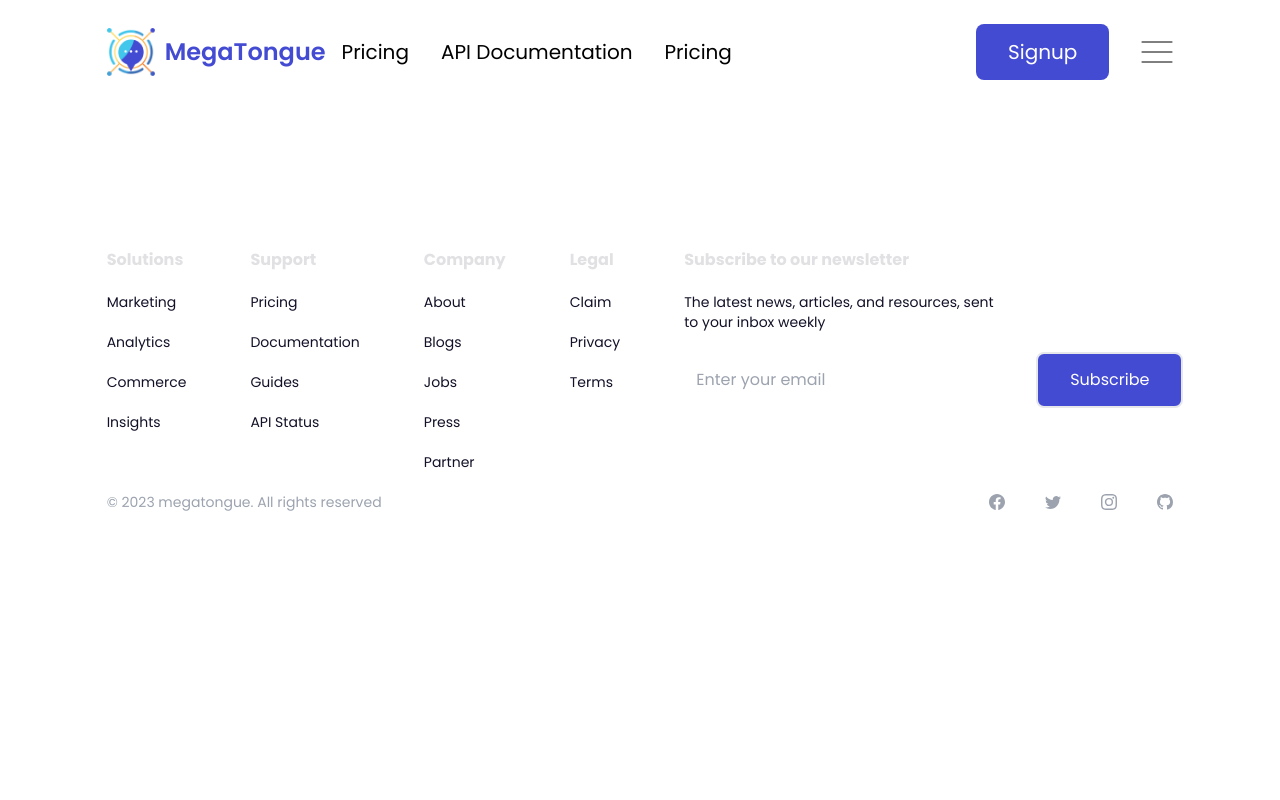
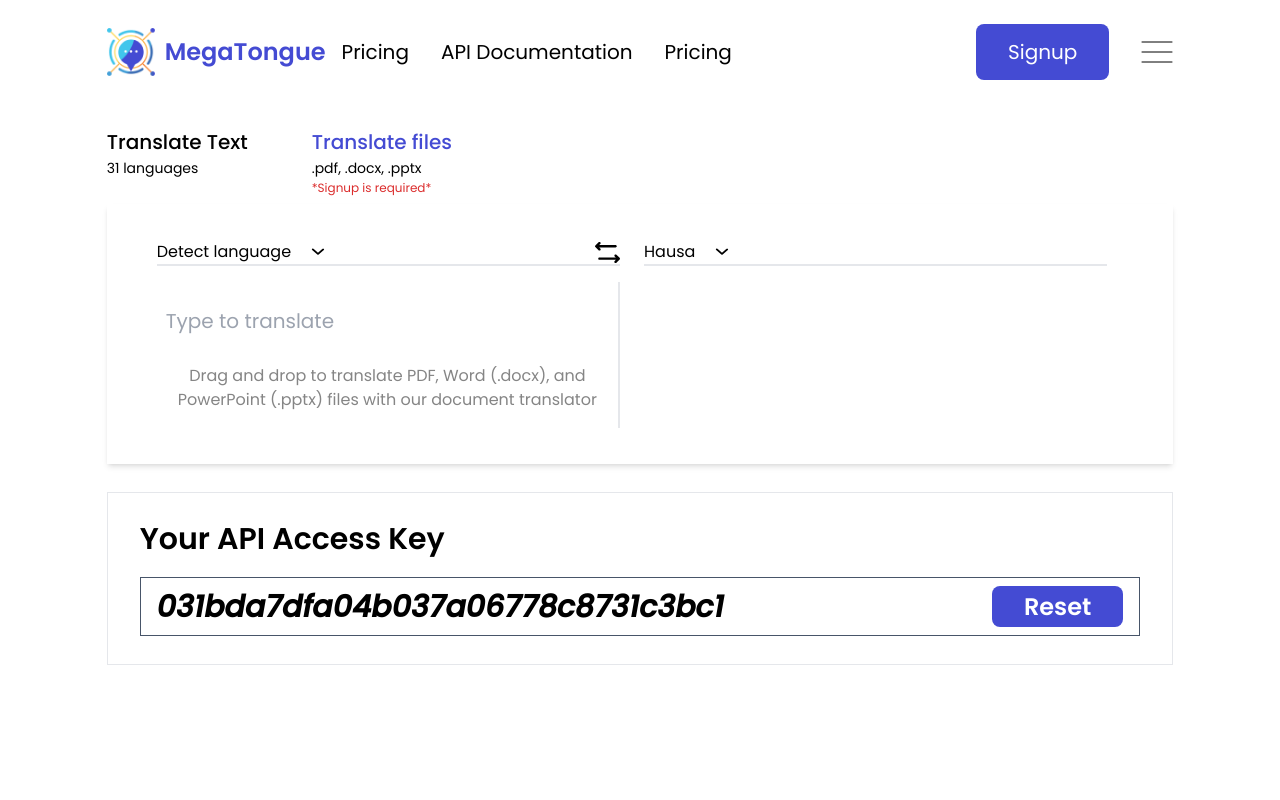
Before and after one commit to stivex001/MegaTongue, a React (Vite) app: page /subscription-plan in a window 1280 px wide. Shown: the top 800 px of the page. Built offline with nearby package versions, Linux system fonts and the light colour scheme.

Commit message:
feat:implemented api usage ui

```diff
--- /dev/null
+++ b/src/components/ApiAccessKey.tsx
@@ -0,0 +1,22 @@
+// import React from "react";
+import CustomButton from "../utils/CustomButton";
+
+// type Props = {}
+
+const ApiAccessKey = () => {
+  return (
+    <section className={` mx-auto w-5/6  md:h-full md:pb-0 border `}>
+      <div className="py-7 px-8">
+        <div className="flex flex-col gap-5">
+          <h1 className="text-3xl font-semibold">Your API Access Key</h1>
+          <div className="flex items-center justify-between py-2 px-4 border border-slate-600">
+            <p className="text-3xl font-semibold italic">031bda7dfa04b037a06778c8731c3bc1</p>
+            <CustomButton className="w-fit h-[41px] text-2xl font-semibold flex items-center bg-dark-blue">Reset</CustomButton>
+          </div>
+        </div>
+      </div>
+    </section>
+  );
+};
+
+export default ApiAccessKey;
--- a/src/pages/Subscription.tsx
+++ b/src/pages/Subscription.tsx
@@ -1,10 +1,16 @@
 // import React from 'react'
+
+import ApiAccessKey from "../components/ApiAccessKey"
+import Hero from "../components/Hero"
 
 // type Props = {}
 
 const Subscription = () => {
   return (
-    <div>Subscription</div>
+    <div className="flex flex-col gap-7">
+      <Hero />
+      <ApiAccessKey />
+    </div>
   )
 }
 
```
